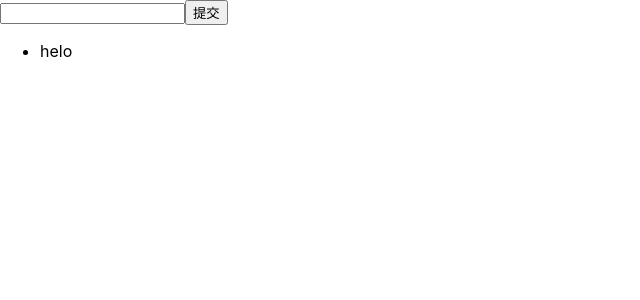
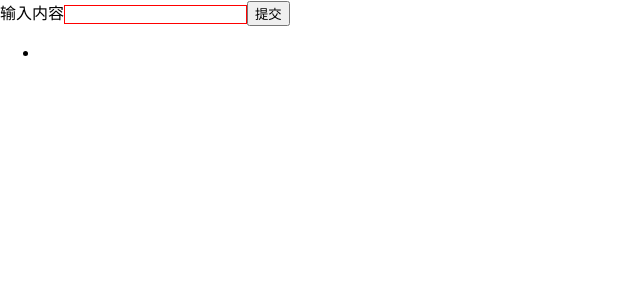
Before and after one commit to mjwise-hyx/ant-demo, a React (Create React App) app: page / in a window 1280 px wide. Both pictures are taken after a click on the button "提交". Shown: the top 300 px of the page, without its empty margins (0-640 px from the left). Built offline with nearby package versions, Linux system fonts and the light colour scheme.

Commit message:
Todolist完善

```diff
--- /dev/null
+++ b/src/css/style.css
@@ -0,0 +1,4 @@
+.input {
+    border: 1px solid red;
+
+}
--- a/src/index.js
+++ b/src/index.js
@@ -1,7 +1,7 @@
 import React from 'react';
 import ReactDOM from 'react-dom';
-import './index.css';
-import TodoList from './component/TodoList';
+import './css/index.css';
+import TodoList from './js/TodoList';
 import * as serviceWorker from './serviceWorker';
 
 // ReactDOM.render(<SiderDemo />, document.getElementById('root'));
--- a/src/component/TodoList.js
+++ b/src/js/TodoList.js
@@ -1,10 +1,11 @@
 import React, { Component, Fragment } from 'react';
+import '../css/style.css'
 
 class TodoList extends Component {
     constructor(props){
         super(props);
         this.state = {
-            inputValue: 'helo',
+            inputValue: '',
             list: []
         }
     }
@@ -13,15 +14,31 @@ class TodoList extends Component {
         return (
             <Fragment>
                 <div>
-                    <input value = {this.state.inputValue}
+                    <label htmlFor="InputArea"
+                    //扩大显示区域
+                    >输入内容</label>
+                    <input
+                        id = "InputArea"
+                    //不建议用class
+                        className = 'input'
+                        value = {this.state.inputValue}
                         onChange = {this.handleInputChange.bind(this)}
                     />
                     <button onClick = {this.handleBtnClick.bind(this)}>提交</button>
                 </div>
                 <ul>
                     {
+
                         this.state.list.map((item,index) => {
-                            return <li key={index} onClick = {this.handleItemDelete.bind(this,index)}>{item}</li>
+                            return (
+                                <li
+                                key={index}
+                                onClick = {this.handleItemDelete.bind(this,index)}
+                                dangerouslySetInnerHTML = {{__html: item}}
+                                >
+
+                                </li>
+                            )
                         })
                     }
                 </ul>
@@ -30,7 +47,7 @@ class TodoList extends Component {
     }
 
     handleInputChange(e){
-        console.log(e.target.value);
+       // console.log(e.target.value);
         this.setState({
               inputValue: e.target.value
         })
@@ -44,7 +61,7 @@ class TodoList extends Component {
     }
 
     handleItemDelete(index){
-        //state 不允许改变任何原始值
+        //state 不允许改变任何state
         const list = [...this.state.list];
         list.splice(index,1);
         this.setState({
```
Also changed, not shown: src/css/Navi.css (renamed from src/component/Navi/Navi.css), src/css/index.css (renamed from src/index.css), src/js/App.js (renamed from src/component/App.js), src/js/Navi.js (renamed from src/component/Navi/Navi.js).
